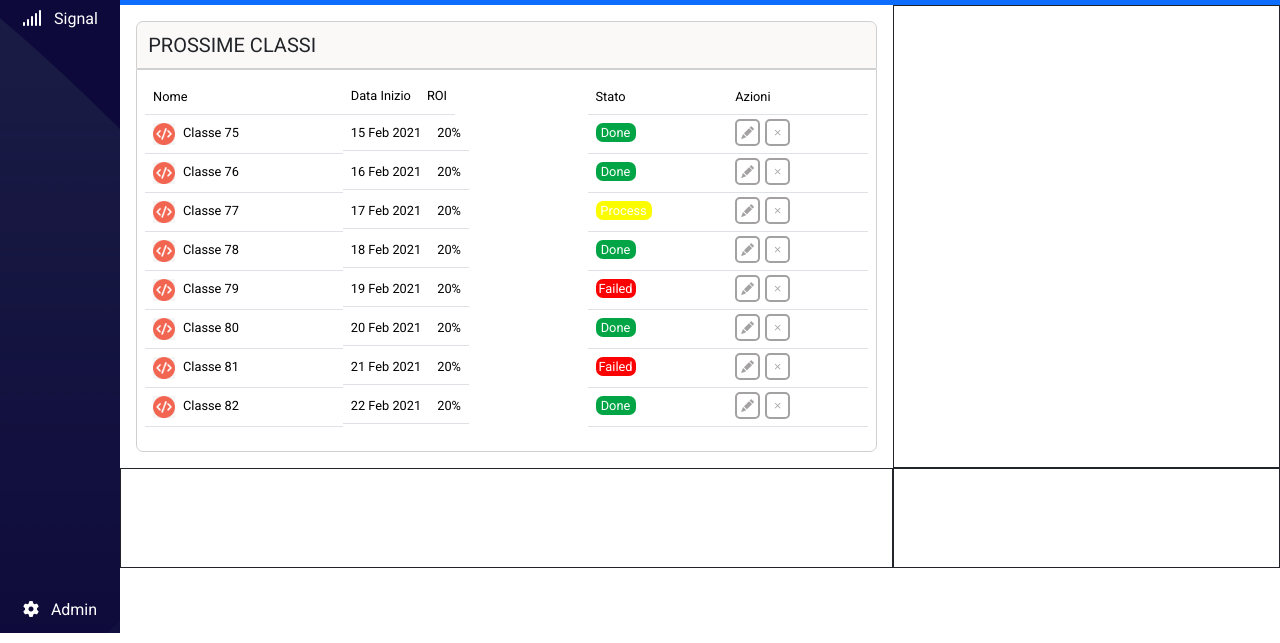
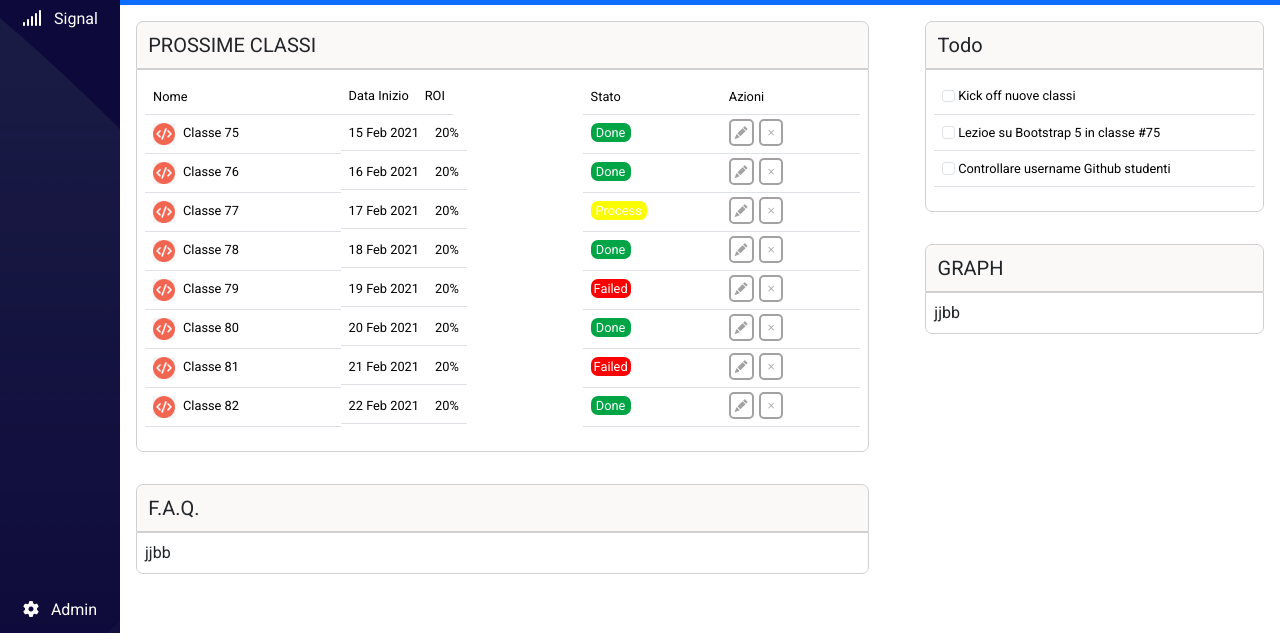
Before and after one commit to jeremy-mazzocco/html-css-bootstrap-dashboard, a plain HTML site: page index.html in a window 1280 px wide. Shown: the part 157-800 px from the top of the page. Drawn offline with nearby package versions, Linux system fonts and the light colour scheme.

Commit message:
add Todo

```diff
--- a/index.html
+++ b/index.html
@@ -76,7 +76,7 @@
             </div>
         </nav>
         <!--Right side block -->
-        <div class="overflow-hidden ms_side">
+        <div class="ms_side">
             <!-- right side header -->
             <div class="row g-0 p-2 bg-primary ms_side-header">
                 <div class="col-12 col-md-4 col-lg-2 order-md-3">
@@ -197,8 +197,9 @@
                 </div>
             </div>
             <!-- right side tables -->
-            <div class="d-flex flex-wrap flex-column flex-lg-row">
-                <div class="col-12 col-lg-8 p-3 ms_table">
+            <div class="row">
+                <div class="col-12 col-lg-8">
+                    <div class="p-3 ms_table">
                         <h5 class="m-0">
                             PROSSIME CLASSI
                         </h5>
@@ -314,10 +315,49 @@
                             </table>
                         </div>
                     </div>
-                <div class="col-12 col-lg-4 blue"></div>
-                <div class="col-12 col-lg-8 blue"></div>
-                <div class="col-12 col-lg-4 blue"></div>
-
+                    <div class="p-3 ms_table">
+                        <h5 class="m-0">
+                            F.A.Q.
+                        </h5>
+                        <div class="text p-2">
+                            jjbb
+                        </div>
+                    </div>
+                </div>
+                <div class="col-12 col-lg-4">
+                    <div class="p-3 ms_table">
+                        <h5 class="m-0">
+                            Todo
+                        </h5>
+                        <div class="text p-2">
+                            <table class="table">
+                                <tbody>
+                                    <tr>
+                                        <td><input class="form-check-input" type="checkbox" value="">Kick off nuove
+                                            classi</td>
+                                    </tr>
+                                    <tr>
+                                        <td><input class="form-check-input" type="checkbox" value="">Lezioe su
+                                            Bootstrap
+                                            5 in classe #75</td>
+                                    </tr>
+                                    <tr>
+                                        <td><input class="form-check-input" type="checkbox" value="">Controllare
+                                            username Github studenti</td>
+                                    </tr>
+                                </tbody>
+                            </table>
+                        </div>
+                    </div>
+                    <div class="p-3 ms_table">
+                        <h5 class="m-0">
+                            GRAPH
+                        </h5>
+                        <div class="text p-2">
+                            jjbb
+                        </div>
+                    </div>
+                </div>
             </div>
         </div>
     </main>
--- a/style.css
+++ b/style.css
@@ -77,6 +77,8 @@ header img {
 /* Right side block - Header */
 .ms_side {
     width: calc(100% - 50px);
+    overflow: scroll;
+    height: 100%;
 }
 
 .ms_side-header {
@@ -191,6 +193,10 @@ td img {
     background-color: rgb(252, 1, 1);
 }
 
+.ms_table input {
+    margin-right: 3px;
+}
+
 td i {
     border: 2px solid rgb(163, 161, 161);
     border-radius: 5px;
@@ -221,14 +227,6 @@ nav span {
 }
 
 /* DEBUG */
-/* main,
-nav,
-.ms_side,
-.ms_side-header {
-    background-color: blueviolet;
-    border: 1px solid;
-} */
-
 .blue {
     border: 1px solid;
     min-height: 100px;
@@ -242,18 +240,13 @@ nav,
     #number {
         margin-top: -1rem;
     }
-
-
 }
-
 
 @media (min-width: 768px) {
     .hide-md {
         display: inline-block;
     }
 }
-
-
 
 @media (min-width: 992px) {
     #loghito {
@@ -296,4 +289,5 @@ nav,
         margin-right: 0 !important;
         margin-top: 0 !important;
     }
+
 }
```
Lines whose indentation alone changed are shown as unchanged.
